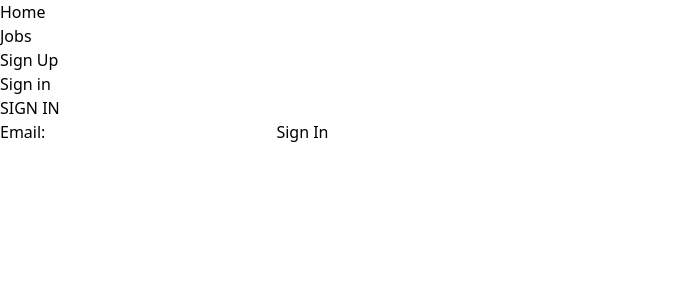
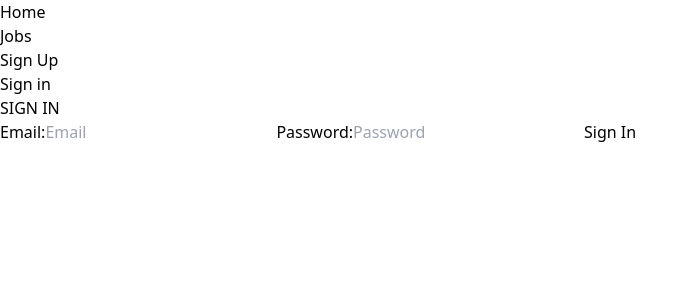
Before and after one commit to JohanTran02/JobChaser, a React (Vite) app: page /JobChaser/SignIn in a window 1280 px wide. Shown: the top 300 px of the page, without its empty margins (0-698 px from the left). Built offline with nearby package versions, Linux system fonts and the light colour scheme.

Commit message:
form prototype done

```diff
--- a/index.html
+++ b/index.html
@@ -8,7 +8,7 @@
   <title>Job Chaser</title>
 </head>
 
-<body class="min-h-screen p-0 box-border">
+<body class="min-h-screen p-0 m-0 box-border">
   <div id="root" class="h-screen"></div>
   <script type="module" src="/src/main.tsx"></script>
 </body>
--- a/src/App.tsx
+++ b/src/App.tsx
@@ -13,7 +13,7 @@ function App() {
 
   return (
     <>
-      <main className='h-full'>
+      <main className='h-full flex flex-col'>
         <NavBar />
         <Routes>
           <Route path='/JobChaser/' element={<Home />} />
--- a/src/components/JobCards.tsx
+++ b/src/components/JobCards.tsx
@@ -7,8 +7,8 @@ export function JobCards({ jobs }: { jobs: Job[] }) {
                 return <li key={job.id} className="w-1/2">
                     <article className="flex flex-col gap-1 bg-slate-100 text-black rounded-md p-2">
                         <div className="flex justify-between">
-                            <img src={job.logo} alt="Company logo" />
-                            <img src="#" alt="Favorite" />
+                            <img src={job.logo} alt="Company logo" loading="lazy"/>
+                            {/* <img src="#" alt="Favorite" /> */}
                         </div>
                         <h1 className="text-2xl font-bold">{job.company}</h1>
                         <h2 className="text-xl font-semibold">{job.position}, {job.contract}</h2>
--- a/src/components/SignInForm.tsx
+++ b/src/components/SignInForm.tsx
@@ -2,17 +2,24 @@ import { SubmitHandler, useForm } from "react-hook-form";
 
 interface IFormInput {
     email: string;
+    password: string;
 }
 
 export default function SignInForm() {
-    const { register, handleSubmit } = useForm<IFormInput>();
-    const onSubmit: SubmitHandler<IFormInput> = (data) => console.log(data);
+    const {
+        register,
+        handleSubmit,
+        formState: { errors }
+    } = useForm<IFormInput>();
+    const onSubmit: SubmitHandler<IFormInput> = (data) => {
+        console.log(data)
+    };
 
     return (
         <>
-            <form onSubmit={handleSubmit(onSubmit)}>
+            <form onSubmit={handleSubmit(onSubmit)} className="m-auto w-1/3 flex flex-col justify-center content-center">
                 <label htmlFor="email">Email:</label>
-                <input id="email" type="email"
+                <input id="email" type="email" placeholder="Email"
                     {...register("email",
                         {
                             required: "Email is required",
@@ -21,6 +28,18 @@ export default function SignInForm() {
                                 message: "Invalid email adress"
                             }
                         })} />
+                {errors.email && (<span className="text-red-500">{errors.email?.message}</span>)}
+                <label htmlFor="password">Password:</label>
+                <input id="password" type="password" placeholder="Password"
+                    {...register("password",
+                        {
+                            required: "Password is required",
+                            minLength: {
+                                value: 8,
+                                message: "Password must be at least 8 characters"
+                            }
+                        })} />
+                {errors.password && (<span className="text-red-500">{errors.password?.message}</span>)}
                 <button type="submit" className="bg-blue-400">Sign In</button>
             </form>
         </>
--- a/src/pages/SignIn.tsx
+++ b/src/pages/SignIn.tsx
@@ -3,10 +3,8 @@ import SignInForm from "../components/SignInForm";
 export function SignIn() {
     return (
         <>
-            <div>
-                <h1>SIGN IN </h1>
-                <SignInForm />
-            </div>
+            <h1>SIGN IN </h1>
+            <SignInForm />
         </>
     )
 }
```
